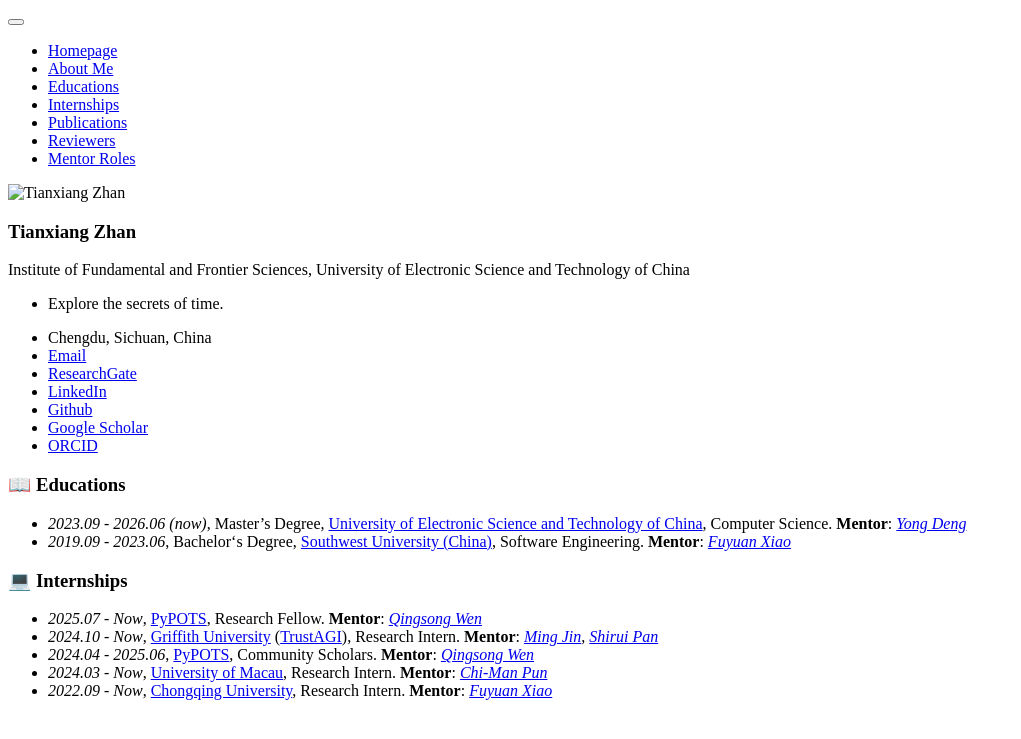
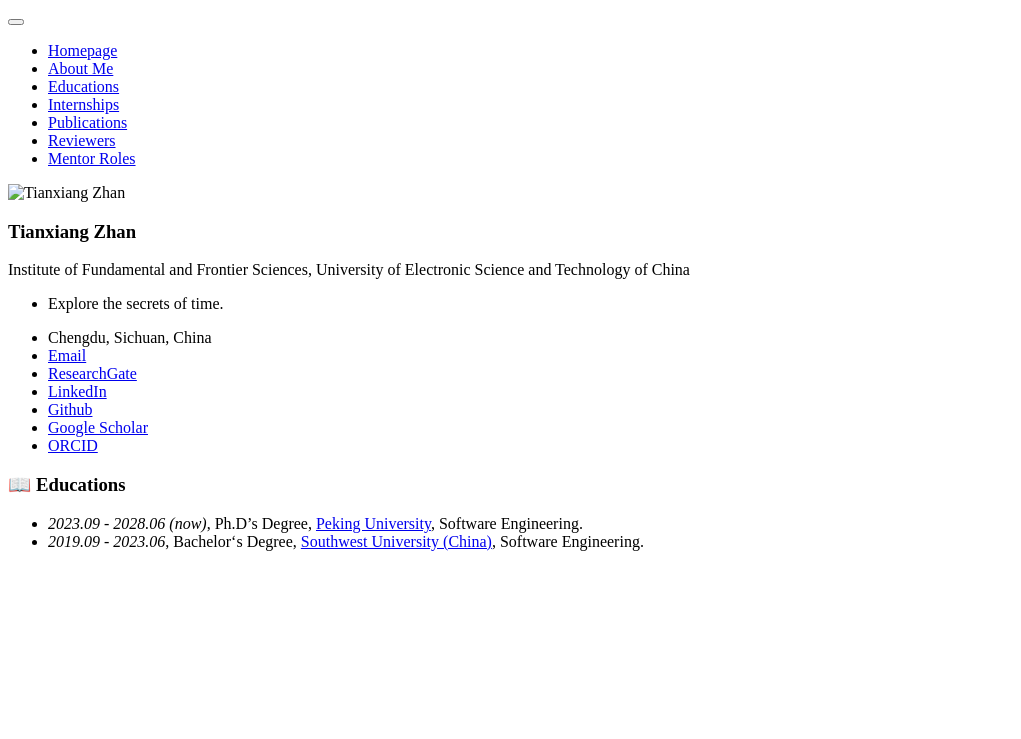
Before and after one commit to heyuanpengpku/heyuanpeng.github.io, a Jekyll site: the page built from _pages/includes/exp.md, in a window 1280 px wide. Shown: the top 739 px of the page, without its empty margins (0-1021 px from the left). Built offline with Jekyll 4.4.1, drawn with Linux system fonts in a browser that asks for light colours; our own code applies the rules of GitHub Pages for plain Markdown files.

Commit message:
2025-10-09 01:07:45

```diff
--- a/_pages/includes/exp.md
+++ b/_pages/includes/exp.md
@@ -1,12 +1,3 @@
 # 📖 Educations
-
-- _2023.09 - 2026.06 (now)_, Master's Degree, [University of Electronic Science and Technology of China](https://www.uestc.edu.cn/), Computer Science. **Mentor**: [_Yong Deng_](https://scholar.google.com/citations?user=Zuhod6sAAAAJ)
-- _2019.09 - 2023.06_, Bachelor‘s Degree, [Southwest University (China)](https://www.swu.edu.cn/), Software Engineering. **Mentor**: [_Fuyuan Xiao_](https://scholar.google.com/citations?user=__pybiIAAAAJ)
-
-# 💻 Internships
-
-- _2025.07 - Now_, [PyPOTS](https://pypots.com/), Research Fellow. **Mentor**: [_Qingsong Wen_](https://sites.google.com/site/qingsongwen8/)
-- _2024.10 - Now_, [Griffith University](https://www.griffith.edu.au/) ([TrustAGI](https://trust-agi.github.io/)), Research Intern. **Mentor**: [_Ming Jin_](https://mingjin.dev/), [_Shirui Pan_](https://shiruipan.github.io/)
-- _2024.04 - 2025.06_, [PyPOTS](https://pypots.com/), Community Scholars. **Mentor**: [_Qingsong Wen_](https://sites.google.com/site/qingsongwen8/)
-- _2024.03 - Now_, [University of Macau](https://www.um.edu.mo/), Research Intern. **Mentor**: [_Chi-Man Pun_](https://cmpun.github.io/)
-- _2022.09 - Now_, [Chongqing University](https://www.cqu.edu.cn/), Research Intern. **Mentor**: [_Fuyuan Xiao_](https://scholar.google.com/citations?user=__pybiIAAAAJ)
+- _2023.09 - 2028.06 (now)_, Ph.D's Degree, [Peking University](https://cs.pku.edu.cn//), Software Engineering.
+- _2019.09 - 2023.06_, Bachelor‘s Degree, [Southwest University (China)](https://www.swu.edu.cn/), Software Engineering.
```
Also changed, not shown: _pages/includes/intro.md (+1 -5 lines), _pages/includes/role.md (deleted, +0 -39 lines).
